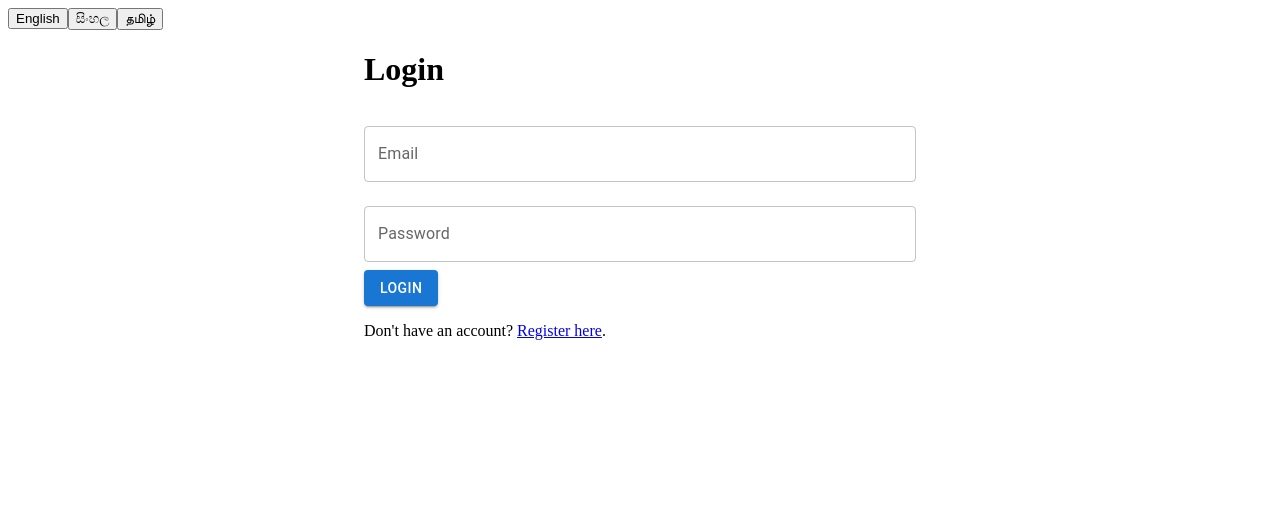
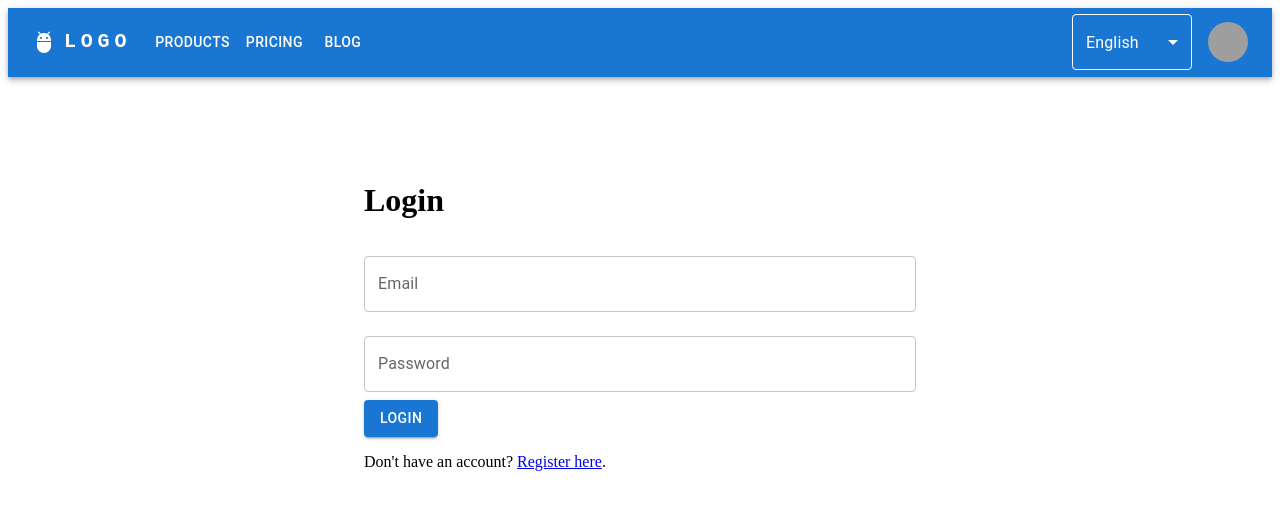
Before and after one commit to malindakpt/feedback, a React (Create React App) app: page /login in a window 1280 px wide. Shown: the top 510 px of the page. Built offline with nearby package versions, Linux system fonts and the light colour scheme; grey boxes are pictures that could not be loaded.

Commit message:
Language Selector & App Bar

```diff
--- a/src/components/admin/login/loginContainer.tsx
+++ b/src/components/admin/login/loginContainer.tsx
@@ -1,44 +1,41 @@
-import React, { useState } from 'react';
+import React, { useState, useEffect } from 'react';
 import { useDispatch } from 'react-redux';
-import LoginForm from './loginForm';
+import { useNavigate, useSearchParams } from 'react-router-dom';
 import { login } from './appSlice';
 import { AppDispatch } from './store';
-import { useNavigate, useLocation } from 'react-router-dom';
-import { LocationState } from '../../../interfaces/types';
-import i18n from '../../i18n';
+import i18n from '../../languageSelector/i18n';
+import LoginForm from './loginForm';
+// import LanguageSelector from '../../../components/languageSelector/languageSelector'; // Import the new component
 
 const LoginContainer: React.FC = () => {
   const [email, setEmail] = useState('');
   const [password, setPassword] = useState('');
+  const dispatch: AppDispatch = useDispatch();
+  const navigate = useNavigate();
+  const [searchParams, setSearchParams] = useSearchParams();
+  const lang = searchParams.get('lang') || 'en';
 
-  const dispatch: AppDispatch = useDispatch(); // Use AppDispatch for type-safe dispatch
-  const navigate = useNavigate();
-  const location = useLocation();
-  const from = (location.state as LocationState)?.from?.pathname || '/admin/dashboard';
-  // const { isAuthenticated, status, error } = useSelector((state: RootState) => state.auth);
+  useEffect(() => {
+    i18n.changeLanguage(lang);
+  }, [lang]);
 
   const handleLogin = async () => {
     try {
-      await dispatch(login({ email, password })).unwrap();  // Use unwrap to catch errors
-
-      navigate(from); // Redirect after successful login
+      await dispatch(login({ email, password })).unwrap();
+      navigate(`/admin/branchView?lang=${lang}`);
     } catch (error) {
       console.error('Login error:', error);
       alert('Login failed. Please try again.');
     }
   };
 
-  const changeLanguage = (language: string) => {
-    i18n.changeLanguage(language); // Change the language dynamically
-  };
+  // const changeLanguage = (language: string) => {
+  //   i18n.changeLanguage(language);
+  //   setSearchParams({ lang: language });
+  // };
 
   return (
     <>
-    <div style={{ marginBottom: '1rem' }}>
-        <button onClick={() => changeLanguage('en')}>English</button>
-        <button onClick={() => changeLanguage('si')}>සිංහල</button>
-        <button onClick={() => changeLanguage('ta')}>தமிழ்</button>
-      </div>
 
       <LoginForm
         email={email}
--- a/src/components/admin/login/loginForm.tsx
+++ b/src/components/admin/login/loginForm.tsx
@@ -15,7 +15,7 @@ const LoginForm: React.FC<LoginFormProps> = ({ email, password, setEmail, setPas
   const { t } = useTranslation();
   return (
     <Container maxWidth="sm" className="login-form-container">
-      <h1>{t('login.title')}</h1>
+      <h1 >{t('login.title')}</h1>
       <TextField
         label={t('login.email')}
         variant="outlined"
--- /dev/null
+++ b/src/components/appBar/appBarContainer.tsx
@@ -0,0 +1,59 @@
+import React, { useState } from 'react';
+import { SelectChangeEvent } from '@mui/material';
+import { useNavigate, useLocation } from 'react-router-dom';
+import i18n from '../languageSelector/i18n';
+import AppBarForm from './appBarForm';
+
+const AppBarContainer: React.FC = () => {
+  const [anchorElNav, setAnchorElNav] = useState<null | HTMLElement>(null);
+  const [anchorElUser, setAnchorElUser] = useState<null | HTMLElement>(null);
+
+  // Retrieve current language from URL or default to 'en'
+  const location = useLocation();
+  const navigate = useNavigate();
+  const currentParams = new URLSearchParams(location.search);
+  const currentLanguage = currentParams.get('lang') || 'en';
+
+  const [language, setLanguage] = useState(currentLanguage);
+
+  const handleOpenNavMenu = (event: React.MouseEvent<HTMLElement>) => {
+    setAnchorElNav(event.currentTarget);
+  };
+
+  const handleOpenUserMenu = (event: React.MouseEvent<HTMLElement>) => {
+    setAnchorElUser(event.currentTarget);
+  };
+
+  const handleCloseNavMenu = () => {
+    setAnchorElNav(null);
+  };
+
+  const handleCloseUserMenu = () => {
+    setAnchorElUser(null);
+  };
+
+  const handleLanguageChange = (event: SelectChangeEvent) => {
+    const selectedLanguage = event.target.value;
+    setLanguage(selectedLanguage);
+    i18n.changeLanguage(selectedLanguage); // Change the language globally
+
+    // Update the `lang` query parameter in the URL
+    currentParams.set('lang', selectedLanguage);
+    navigate(`${location.pathname}?${currentParams.toString()}`);
+  };
+
+  return (
+    <AppBarForm
+      anchorElNav={anchorElNav}
+      anchorElUser={anchorElUser}
+      language={language}
+      onOpenNavMenu={handleOpenNavMenu}
+      onOpenUserMenu={handleOpenUserMenu}
+      onCloseNavMenu={handleCloseNavMenu}
+      onCloseUserMenu={handleCloseUserMenu}
+      onLanguageChange={handleLanguageChange}
+    />
+  );
+};
+
+export default AppBarContainer;
--- /dev/null
+++ b/src/components/appBar/appBarForm.tsx
@@ -0,0 +1,167 @@
+import React from 'react';
+import AppBar from '@mui/material/AppBar';
+import Box from '@mui/material/Box';
+import Toolbar from '@mui/material/Toolbar';
+import IconButton from '@mui/material/IconButton';
+import Typography from '@mui/material/Typography';
+import Menu from '@mui/material/Menu';
+import MenuIcon from '@mui/icons-material/Menu';
+import Container from '@mui/material/Container';
+import Avatar from '@mui/material/Avatar';
+import Button from '@mui/material/Button';
+import Tooltip from '@mui/material/Tooltip';
+import MenuItem from '@mui/material/MenuItem';
+import AdbIcon from '@mui/icons-material/Adb';
+import FormControl from '@mui/material/FormControl';
+import Select from '@mui/material/Select';
+import { SelectChangeEvent } from '@mui/material';
+
+type AppBarFormProps = {
+  anchorElNav: HTMLElement | null;
+  anchorElUser: HTMLElement | null;
+  language: string;
+  onOpenNavMenu: (event: React.MouseEvent<HTMLElement>) => void;
+  onOpenUserMenu: (event: React.MouseEvent<HTMLElement>) => void;
+  onCloseNavMenu: () => void;
+  onCloseUserMenu: () => void;
+  onLanguageChange: (event: SelectChangeEvent) => void;
+};
+
+const AppBarForm: React.FC<AppBarFormProps> = ({
+  anchorElNav,
+  anchorElUser,
+  language,
+  onOpenNavMenu,
+  onOpenUserMenu,
+  onCloseNavMenu,
+  onCloseUserMenu,
+  onLanguageChange,
+}) => {
+  const pages = ['Products', 'Pricing', 'Blog'];
+  const settings = ['Profile', 'Account', 'Dashboard', 'Logout'];
+
+  return (
+    <AppBar position="static">
+      <Container maxWidth="xl">
+        <Toolbar disableGutters>
+          <AdbIcon sx={{ display: { xs: 'none', md: 'flex' }, mr: 1 }} />
+          <Typography
+            variant="h6"
+            noWrap
+            component="a"
+            href="#"
+            sx={{
+              mr: 2,
+              display: { xs: 'none', md: 'flex' },
+              fontFamily: 'monospace',
+              fontWeight: 700,
+              letterSpacing: '.3rem',
+              color: 'inherit',
+              textDecoration: 'none',
+            }}
+          >
+            LOGO
+          </Typography>
+
+          <Box sx={{ flexGrow: 1, display: { xs: 'flex', md: 'none' } }}>
+            <IconButton
+              size="large"
+              aria-label="account of current user"
+              aria-controls="menu-appbar"
+              aria-haspopup="true"
+              onClick={onOpenNavMenu}
+              color="inherit"
+            >
+              <MenuIcon />
+            </IconButton>
+            <Menu
+              id="menu-appbar"
+              anchorEl={anchorElNav}
+              anchorOrigin={{
+                vertical: 'bottom',
+                horizontal: 'left',
+              }}
+              keepMounted
+              transformOrigin={{
+                vertical: 'top',
+                horizontal: 'left',
+              }}
+              open={Boolean(anchorElNav)}
+              onClose={onCloseNavMenu}
+              sx={{ display: { xs: 'block', md: 'none' } }}
+            >
+              {pages.map((page) => (
+                <MenuItem key={page} onClick={onCloseNavMenu}>
+                  <Typography sx={{ textAlign: 'center' }}>{page}</Typography>
+                </MenuItem>
+              ))}
+            </Menu>
+          </Box>
+
+          <Box sx={{ flexGrow: 1, display: { xs: 'none', md: 'flex' } }}>
+            {pages.map((page) => (
+              <Button key={page} onClick={onCloseNavMenu} sx={{ my: 2, color: 'white', display: 'block' }}>
+                {page}
+              </Button>
+            ))}
+          </Box>
+
+          <Box sx={{ flexGrow: 0, display: 'flex', alignItems: 'center' }}>
+            <FormControl sx={{ mr: 2, minWidth: 120 }}>
+              <Select
+                value={language}
+                onChange={onLanguageChange}
+                displayEmpty
+                inputProps={{ 'aria-label': 'Select Language' }}
+                sx={{
+                  color: 'white',
+                  borderColor: 'white',
+                  '& .MuiOutlinedInput-notchedOutline': {
+                    borderColor: 'white',
+                  },
+                  '& .MuiSvgIcon-root': {
+                    color: 'white',
+                  },
+                }}
+              >
+                <MenuItem value="en">English</MenuItem>
+                <MenuItem value="si">සිංහල</MenuItem>
+                <MenuItem value="ta">தமிழ்</MenuItem>
+              </Select>
+            </FormControl>
+
+            <Tooltip title="Open settings">
+              <IconButton onClick={onOpenUserMenu} sx={{ p: 0 }}>
+                <Avatar alt="Remy Sharp" src="/static/images/avatar/2.jpg" />
+              </IconButton>
+            </Tooltip>
+            <Menu
+              sx={{ mt: '45px' }}
+              id="menu-appbar"
+              anchorEl={anchorElUser}
+              anchorOrigin={{
+                vertical: 'top',
+                horizontal: 'right',
+              }}
+              keepMounted
+              transformOrigin={{
+                vertical: 'top',
+                horizontal: 'right',
+              }}
+              open={Boolean(anchorElUser)}
+              onClose={onCloseUserMenu}
+            >
+              {settings.map((setting) => (
+                <MenuItem key={setting} onClick={onCloseUserMenu}>
+                  <Typography sx={{ textAlign: 'center' }}>{setting}</Typography>
+                </MenuItem>
+              ))}
+            </Menu>
+          </Box>
+        </Toolbar>
+      </Container>
+    </AppBar>
+  );
+};
+
+export default AppBarForm;
--- /dev/null
+++ b/src/components/languageSelector/languageSelector.tsx
@@ -0,0 +1,27 @@
+// LanguageSelector.tsx
+import React from 'react';
+import { FormControl, Select, MenuItem } from '@mui/material';
+
+interface LanguageSelectorProps {
+  lang: string;
+  changeLanguage: (lang: string) => void;
+}
+
+const LanguageSelector: React.FC<LanguageSelectorProps> = ({ lang, changeLanguage }) => {
+  return (
+    <div style={{ position: 'absolute', top: '1rem', right: '5rem' }}>
+      <FormControl variant="outlined" size="small">
+        <Select
+          value={lang}
+          onChange={(e) => changeLanguage(e.target.value)}
+        >
+          <MenuItem value="en">English</MenuItem>
+          <MenuItem value="si">සිංහල</MenuItem>
+          <MenuItem value="ta">தமிழ்</MenuItem>
+        </Select>
+      </FormControl>
+    </div>
+  );
+};
+
+export default LanguageSelector;
--- a/src/routes/appRoutes.tsx
+++ b/src/routes/appRoutes.tsx
@@ -1,34 +1,41 @@
-import React from 'react';
-import { BrowserRouter as Router, Route, Routes,Navigate } from 'react-router-dom';
-import PrivateRoute from './privateRoutes';
+import React from "react";
+import {
+  BrowserRouter as Router,
+  Route,
+  Routes,
+  Navigate,
+} from "react-router-dom";
+import PrivateRoute from "./privateRoutes";
+import MainLayout from "./mainLayout";
 
 // ADMIN
-import RegisterContainer from '../components/admin/registration/registerContainer';
-import LoginContainer from '../components/admin/login/loginContainer';
-import BranchManager from '../components/branch/branchManager';
-import BranchView from '../components/admin/branchView';
-import CompanyView from '../components/admin/companyView';
-import BranchStatView from '../components/admin/singleView/branchStatView';
-import EmployeeStatView from '../components/admin/singleView/employeeStatView';
-import Dashboard from '../components/admin/dashboardView';
+import RegisterContainer from "../components/admin/registration/registerContainer";
+import LoginContainer from "../components/admin/login/loginContainer";
+import BranchManager from "../components/branch/branchManager";
+import BranchView from "../components/admin/branchView";
+import CompanyView from "../components/admin/companyView";
+import BranchStatView from "../components/admin/singleView/branchStatView";
+import EmployeeStatView from "../components/admin/singleView/employeeStatView";
+import Dashboard from "../components/admin/dashboardView";
 
 // USER
-import BranchFeedback from '../components/usersView/branchFeedback';
-import EmployeeFeedback from '../components/usersView/employeesFeedback';
-import SingleEmployeeFeedback from '../components/usersView/employerFeedback';
+import BranchFeedback from "../components/usersView/branchFeedback";
+import EmployeeFeedback from "../components/usersView/employeesFeedback";
+import SingleEmployeeFeedback from "../components/usersView/employerFeedback";
 
 // LAYOUTS
-import AdminLayout from './adminLayout';
-import UserLayout from './userLayouts';
+import AdminLayout from "./adminLayout";
+import UserLayout from "./userLayouts";
 
 const AppRoutes: React.FC = () => {
   return (
     <Router>
       <Routes>
-      <Route path="/" element={<Navigate to="/login" />} />
+        <Route element={<MainLayout />}>
+          <Route path="/" element={<Navigate to="/login?lang=en" />} />
 
           {/* ADMIN ROUTES */}
-        <Route path="login" element={<LoginContainer />} />
+          <Route path="/login" element={<LoginContainer />} />
           <Route path="/admin" element={<AdminLayout />}>
             <Route path="register" element={<RegisterContainer />} />
 
@@ -38,8 +45,11 @@ const AppRoutes: React.FC = () => {
               <Route path="branchView" element={<BranchView />} />
               <Route path="companyView" element={<CompanyView />} />
               <Route path="branchStatView/:id" element={<BranchStatView />} />
-            <Route path="employeeStatView/:id" element={<EmployeeStatView />} />
-            <Route path="dashboard" element={<Dashboard/>} />
+              <Route
+                path="employeeStatView/:id"
+                element={<EmployeeStatView />}
+              />
+              <Route path="dashboard" element={<Dashboard />} />
             </Route>
           </Route>
 
@@ -49,6 +59,7 @@ const AppRoutes: React.FC = () => {
             <Route path="employeesList/:id" element={<EmployeeFeedback />} />
             <Route path="employee/:id" element={<SingleEmployeeFeedback />} />
           </Route>
+        </Route>
       </Routes>
     </Router>
   );
--- /dev/null
+++ b/src/routes/mainLayout.tsx
@@ -0,0 +1,19 @@
+import React from 'react';
+import { Outlet } from 'react-router-dom';
+import AppBarContainer from '../components/appBar/appBarContainer';
+
+const MainLayout: React.FC = () => {
+  return (
+    <>
+      {/* Common AppBar */}
+      <AppBarContainer />
+
+      {/* Content */}
+      <main style={{ marginTop: '64px', padding: '20px' }}> {/* Adjust for AppBar height */}
+        <Outlet />
+      </main>
+    </>
+  );
+};
+
+export default MainLayout;
--- a/src/routes/privateRoutes.tsx
+++ b/src/routes/privateRoutes.tsx
@@ -1,6 +1,6 @@
 import React from 'react';
 import { useSelector } from 'react-redux';
-import { Navigate, Outlet, useLocation } from 'react-router-dom';
+import { Navigate, Outlet, useLocation, useSearchParams } from 'react-router-dom';
 import { RootState } from '../components/admin/login/store'; // Correct path to store
 
 interface PrivateRouteProps {
@@ -10,9 +10,11 @@ interface PrivateRouteProps {
 const PrivateRoute: React.FC<PrivateRouteProps> = ({ redirectPath = '/login' }) => {
   const { isAuthenticated } = useSelector((state: RootState) => state.auth);
   const location = useLocation();
+  const [searchParams] = useSearchParams();
+  const lang = searchParams.get('lang') || 'en';
 
   if (!isAuthenticated) {
-    return <Navigate to={redirectPath} state={{from: location}} />;
+    return isAuthenticated ? <Outlet /> : <Navigate to={`/login?lang=${lang}`} />;
   }
 
   return <Outlet />;
```
Also changed, not shown: src/components/languageSelector/i18n.tsx (renamed from src/components/i18n.tsx), src/components/languageSelector/locales/en.tsx (renamed from src/components/locales/en.tsx), src/components/languageSelector/locales/si.tsx (renamed from src/components/locales/si.tsx), src/components/languageSelector/locales/ta.tsx (renamed from src/components/locales/ta.tsx). Lines whose indentation alone changed are shown as unchanged.
